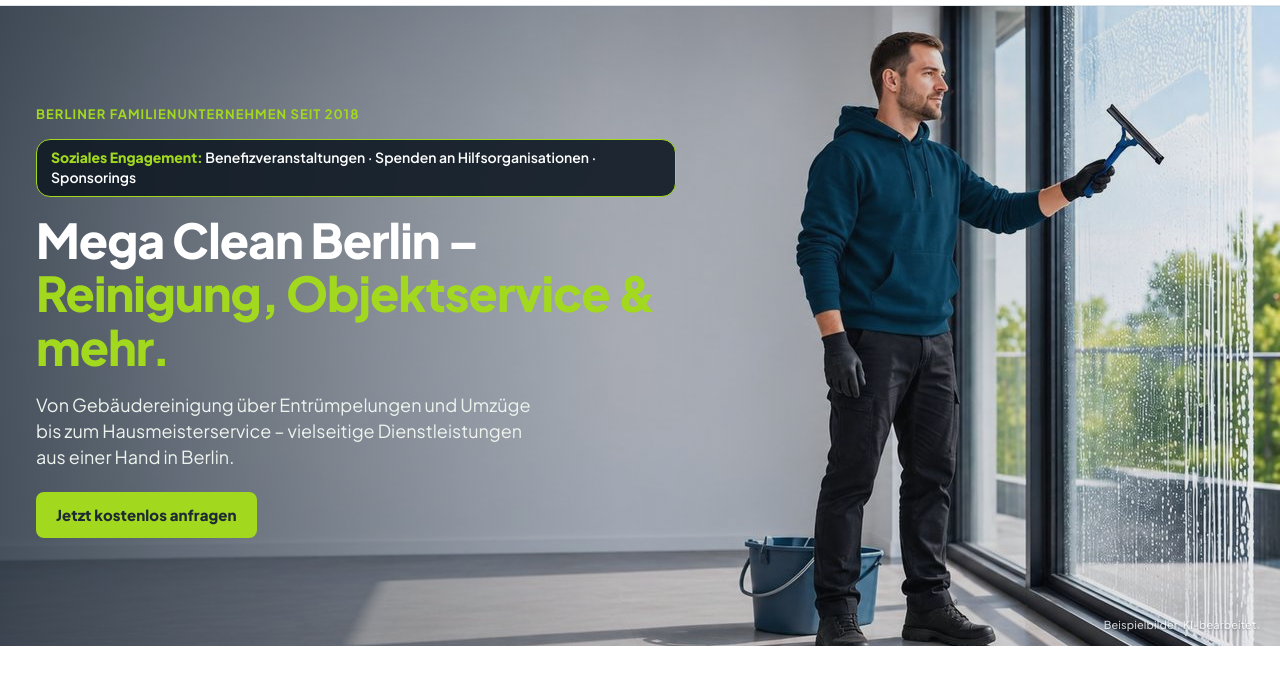
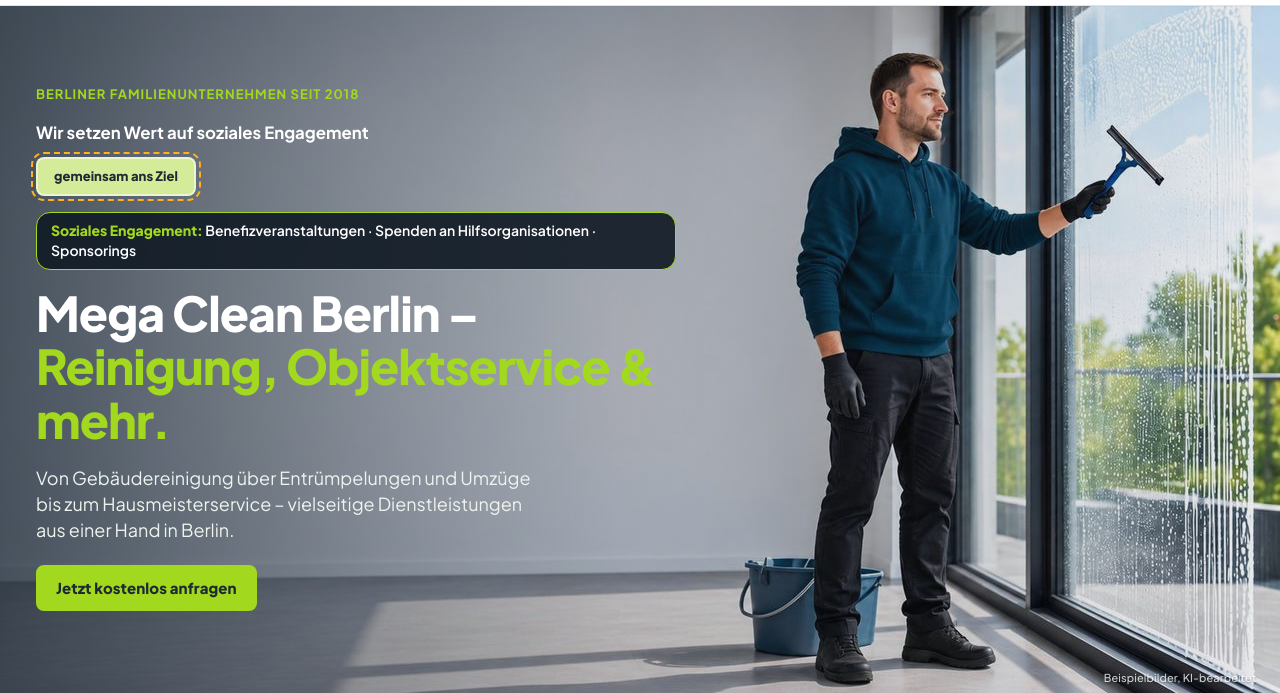
Before and after one commit to Fotomek/MegaClean, a plain HTML site: page index.html in a window 1280 px wide. Shown: the part 59-752 px from the top of the page. Drawn offline with Linux system fonts and the light colour scheme; no server answers.

Commit message:
Hero: Zeile soziales Engagement und Button „gemeinsam ans Ziel“ (Linkziel offen, markiert)

```diff
--- a/index.html
+++ b/index.html
@@ -115,6 +115,9 @@
     <div class="wrap">
       <div class="hero__text">
         <p class="eyebrow">Berliner Familienunternehmen seit 2018</p>
+        <p class="hero__wert">Wir setzen Wert auf soziales Engagement</p>
+        <!-- LINKZIEL OFFEN: Ziel für „gemeinsam ans Ziel“ fehlt noch (Sarah klärt). Vor dem Merge href setzen und Klasse btn--ziel-offen entfernen. -->
+        <p class="hero__ziel"><a class="btn btn--zweit btn--klein btn--ziel-offen" href="#" data-linkziel="offen" aria-disabled="true">gemeinsam ans Ziel</a></p>
         <p class="hero__sozial"><strong>Soziales Engagement:</strong> Benefizveranstaltungen · Spenden an Hilfsorganisationen · Sponsorings</p>
         <h1 id="h-hero"><span class="zeile">Mega Clean Berlin –</span><em><span class="zeile">Reinigung, Objektservice &amp; mehr.</span></em></h1>
         <p class="lead">Von Gebäudereinigung über Entrümpelungen und Umzüge bis zum Hausmeisterservice – vielseitige Dienstleistungen aus einer Hand in Berlin.</p>
--- a/style.css
+++ b/style.css
@@ -622,3 +622,9 @@ body{background:#fff}
 .faq{margin-top:1.4rem;display:grid;gap:.2rem}
 .faq .kachel__mehr{margin-top:0;padding:.9rem 0;border-top:1px solid var(--line)}
 .faq .kachel__mehr p{color:var(--mut)}
+
+/* Sozial-Zeile und Button „gemeinsam ans Ziel“ (PR26) */
+.hero__wert{margin:0 0 .6rem;font-weight:700;font-size:1.05rem;color:#fff}
+.hero__ziel{margin:0 0 1rem}
+/* MARKIERUNG LINKZIEL OFFEN: vor dem Merge entfernen */
+.btn--ziel-offen{outline:2px dashed #ffb020;outline-offset:3px}
```
